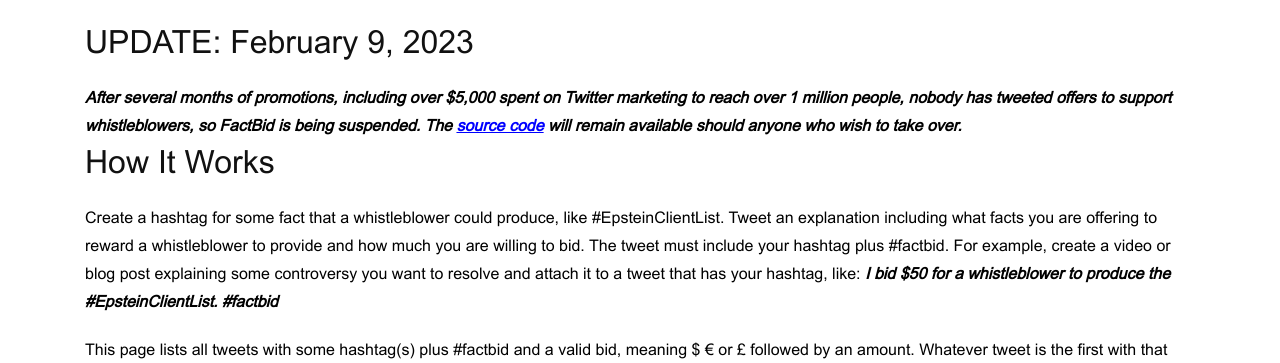
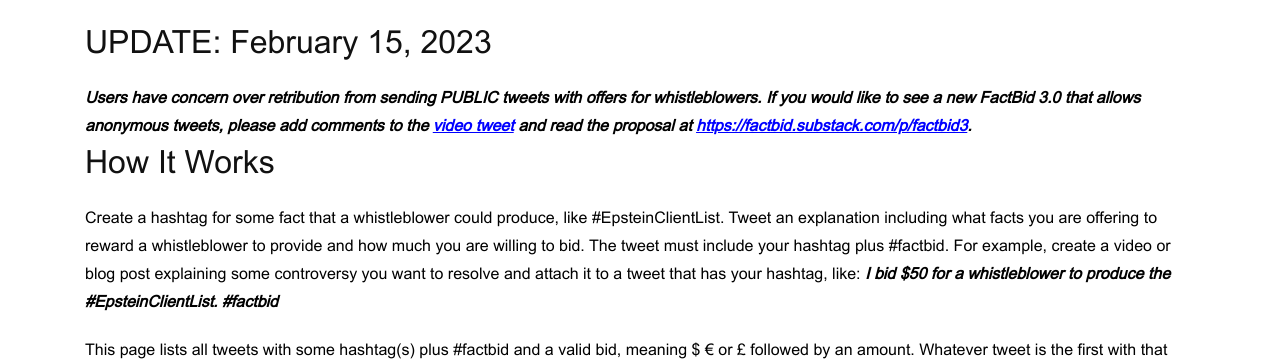
Before and after one commit to aaronfactbid/factbid2, a PHP site: page / in a window 1280 px wide. Shown: the part 77-440 px from the top of the page. Run offline with PHP 8.4, Linux system fonts and the light colour scheme; data that the repository does not hold is empty.

Commit message:
propose factbid 3

```diff
--- a/index.php
+++ b/index.php
@@ -11,10 +11,10 @@
 <section>
 		<div class="fact_banerr">
 			<div>
-				<h1>UPDATE: February 9, 2023</h1>
-				<p><b><i>After several months of promotions, including over $5,000 spent on Twitter marketing to reach over 1 million people,
-				nobody has tweeted offers to support whistleblowers, so FactBid is being suspended.
-				The <a href="https://github.com/aaronfactbid">source code</a> will remain available should anyone who wish to take over.</b></i></p>
+				<h1>UPDATE: February 15, 2023</h1>
+				<p><b><i>Users have concern over retribution from sending PUBLIC tweets with offers for whistleblowers.
+				If you would like to see a new FactBid 3.0 that allows anonymous tweets, please add comments to the
+				<a href="https://twitter.com/factbid/status/1625864931890307073">video tweet</a> and read the proposal at <a href="https://factbid.substack.com/p/factbid3">https://factbid.substack.com/p/factbid3</a>.</b></i></p>
 
 				<h1>How it works</h1>
 				<p>Create a hashtag for some fact that a whistleblower could produce, like #EpsteinClientList.
```
Also changed, not shown: list.php (+4 -4 lines).
